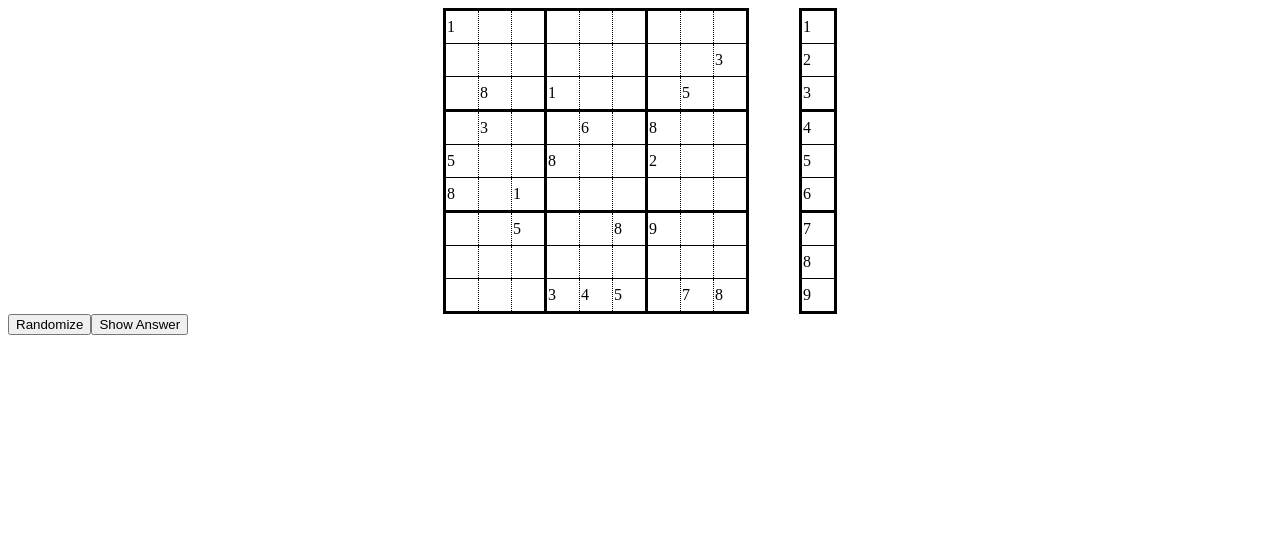
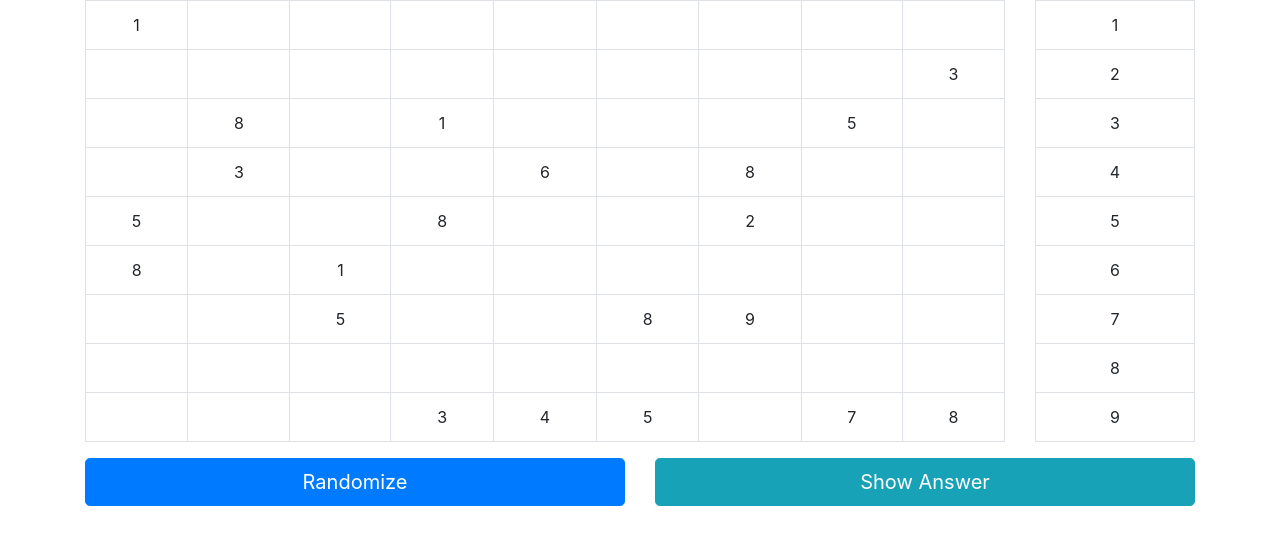
Before and after one commit to vlaaadislav/sudoku, a Vue app: page / in a window 1280 px wide. Shown: the top 544 px of the page. Built offline with nearby package versions, Linux system fonts and the light colour scheme.

Commit message:
completed stiling

```diff
--- a/app/App.vue
+++ b/app/App.vue
@@ -1,19 +1,33 @@
 <template>
-    <div class="sudoku">
-        <div class="tables">
-            <table class="sudoku-table">
-                <tr class="sudoku-row" v-for="(row, rowIndex) in showedField">
-                    <td class="sudoku-data" :class="item ? test(rowIndex, itemIndex): ''" v-for="(item, itemIndex) in row" @click="setValue(rowIndex, itemIndex)">{{ item }}</td>
-                </tr>
-            </table>
-            <table class="choices">
-                <tr v-for="choice in values">
-                    <td class="choice" :class="selectedValue === choice ? 'active': ''" @click="selectValue(choice)">{{ choice }}</td>
-                </tr>
-            </table>
+    <div class="container">
+        <div class="row">
+            <div class="col-10">
+                <table class="table table-bordered">
+                    <tr class="sudoku-row" v-for="(row, rowIndex) in showedField">
+                        <td :class="item ? test(rowIndex, itemIndex): 'empty'" v-for="(item, itemIndex) in row" @click="setValue(rowIndex, itemIndex)">
+                            {{ item || '-' }}
+                        </td>
+                    </tr>
+                </table>
+            </div>
+
+            <div class="col">
+                <table class="table table-bordered">
+                    <tr v-for="choice in values">
+                        <td class="page-item" :class="selectedValue === choice ? 'bg-info': ''" @click="selectValue(choice)">{{ choice }}</td>
+                    </tr>
+                </table>
+            </div>
         </div>
-        <button @click="randomize">Randomize</button>
-        <button @click="showAnswer">Show Answer</button>
+
+        <div class="row">
+            <div class="col">
+                <button class="btn btn-primary btn-lg btn-block" @click="randomize">Randomize</button>
+            </div>
+            <div class="col">
+                <button class="btn btn-info btn-lg btn-block" @click="showAnswer">Show Answer</button>
+            </div>
+        </div>
     </div>
 </template>
 
@@ -59,11 +73,11 @@
                 // test row and column
                 for (let i = 0; i < this.fieldSize; i++) {
                     if (this.showedField[row][i] === testedValue && i !== col) {
-                        return 'error';
+                        return 'bg-danger';
                     }
 
                     if (this.showedField[i][col] === testedValue && i !== row) {
-                        return 'error';
+                        return 'bg-danger';
                     }
                 }
 
@@ -78,7 +92,7 @@
                 for (let i = rowMin; i <= rowMax; i++) {
                     for (let j = colMin; j <= colMax; j++) {
                         if (testedValue === this.showedField[i][j] && (i !== row && j !== col)) {
-                            return 'error';
+                            return 'bg-danger';
                         }
                     }
                 }
@@ -148,68 +162,21 @@
 </script>
 
 <style lang="scss">
-    .error {
-        background-color: red;
+    @import "~bootstrap/dist/css/bootstrap.css";
+    @import "~bootstrap/dist/css/bootstrap-grid.css";
+    @import "~bootstrap/dist/css/bootstrap-reboot.css";
+
+    body {
+        user-select: none;
     }
 
-    .active {
-        background-color: green;
+    .table td {
+        text-align: center;
+        cursor: default;
     }
 
-    .tables {
-        display: flex;
-        justify-content: center;
-    }
-
-    .sudoku-table {
-        border: 3px solid black;
-        border-collapse: collapse;
-
-        .sudoku-row {
-            &:nth-child(3n) {
-                border-bottom: 3px solid black;
-            }
-        }
-
-        .sudoku-data {
-            border-right: 1px dotted black;
-            border-bottom: 1px solid black;
-            width: 30px;
-            height: 30px;
-
-            &:hover {
-                cursor: default;
-
-                &:empty {
-                    cursor: pointer;
-                }
-            }
-
-            &:nth-child(3n) {
-                border-right: 3px solid black;
-            }
-        }
-    }
-
-    .choices {
-        border: 3px solid black;
-        border-collapse: collapse;
-        margin-left: 50px;
-
-        tr {
-            &:nth-child(3n) {
-                border-bottom: 3px solid black;
-            }
-        }
-
-        .choice {
-            border: 1px solid black;
-            width: 30px;
-            height: 30px;
-
-            &:hover {
-                cursor: pointer;
-            }
-        }
+    .empty {
+        color: transparent;
+        cursor: pointer !important;
     }
 </style>
--- a/package.json
+++ b/package.json
@@ -12,6 +12,7 @@
   "author": "Vlad",
   "license": "ISC",
   "dependencies": {
+    "bootstrap": "^4.0.0",
     "vue": "^2.5.16"
   },
   "devDependencies": {
```
Also changed, not shown: 1 other file (tests, documents, lock files or other folders).
